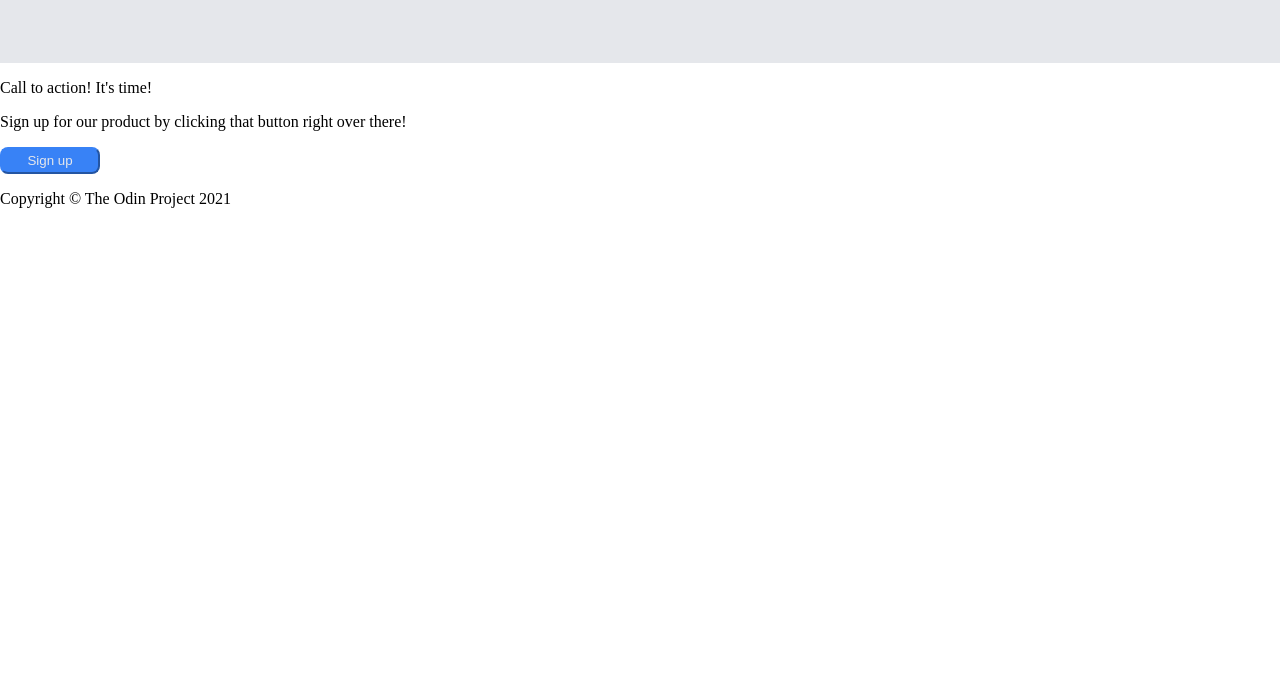
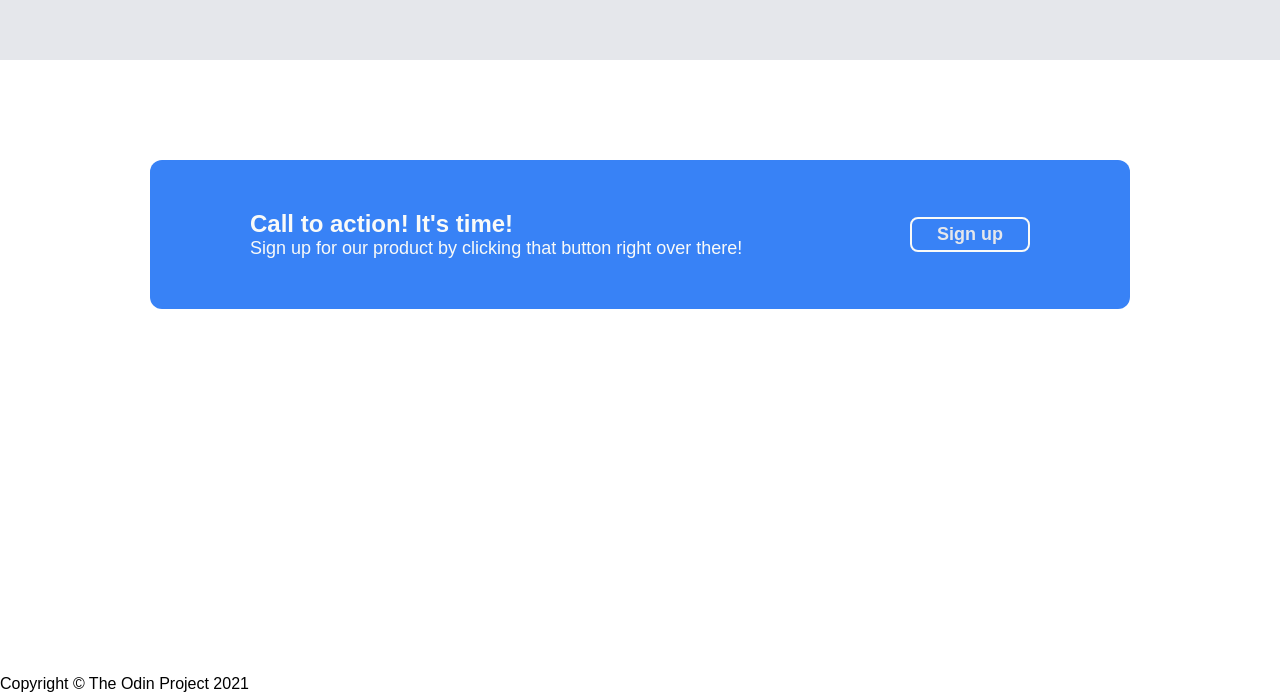
Before and after one commit to dev-amira-ezz/odin-landing-page, a plain HTML site: page index.html in a window 1280 px wide. Shown: the part 1948-2641 px from the top of the page. Before the commit the page ends 2156 px from the top, so only its background shows below. Drawn offline with Linux system fonts and the light colour scheme.

Commit message:
Format Call to Action Section

```diff
--- a/index.html
+++ b/index.html
@@ -73,9 +73,13 @@
 
     <!-- ======= Call to Action - Sign up Section ======= -->
     <section id="action">
-        <p>Call to action! It's time!</p>
-        <p>Sign up for our product by clicking that button right over there!</p>
-        <button>Sign up</button>
+        <div class="call-to-action">
+            <div class="action-container">
+                <p class="action-main">Call to action! It's time!</p>
+                <p class="action-secondary">Sign up for our product by clicking that button right over there!</p>
+            </div>
+            <button>Sign up</button>
+        </div>
     </section>
 
     <!-- ======= Footer ======= -->
--- a/styles.css
+++ b/styles.css
@@ -1,5 +1,7 @@
 /* ======= General page formatting ======= */
 body {
+    /* Font family - sans-serif */
+    font-family: Arial, Helvetica, sans-serif;
     /* Make page height = 100% of the veiw height */
     height: 100vh;
     /* Remove page margins */
@@ -101,9 +103,12 @@ header {
 
 /* This formatting applies for both buttons on the page */
 button {
+    /* Set font */
+    font-weight: 800;
+    font-size: 18px;
     /* Set the width and padding */
-    width: 100px;
-    padding: 4px 8px;
+    width: 120px;
+    padding: 5px 20px;
     /* Set colors */
     color:#e5e7eb;
     background-color: #3882f6;
@@ -152,7 +157,7 @@ button {
 .info-container {
     /* Format and center text */
     text-align: center;
-    font-size: 18px;
+    font-size: 16px;
     /* Make flexbox and center info items*/
     display: flex;
     flex-direction: column;
@@ -184,4 +189,35 @@ blockquote {
     padding-right: 50px;
 }
 /* ======= Call to Action - Sign up Section ======= */
+#action {
+    padding: 100px 150px 350px 150px;
+}
+
+/* Specific formatting for the blue area */
+.call-to-action {
+    color: #f9faf8;
+    background-color: #3882f6;
+    padding: 50px 100px;
+    border-radius: 12px;
+    /* Make flexbox */
+    display: flex;
+    justify-content: center;
+    align-items: center;
+}
+
+/* Call to action's main text */
+.action-main {
+    font-size: 24px;
+    font-weight: 800;
+    margin: 0;
+}
+
+.action-secondary {
+    font-size: 18px;
+    margin: 0;
+}
+#action button {
+    border: 2px solid #f9faf8;
+    margin-left: auto;
+}
 /* ======= Footer ======= */
```
